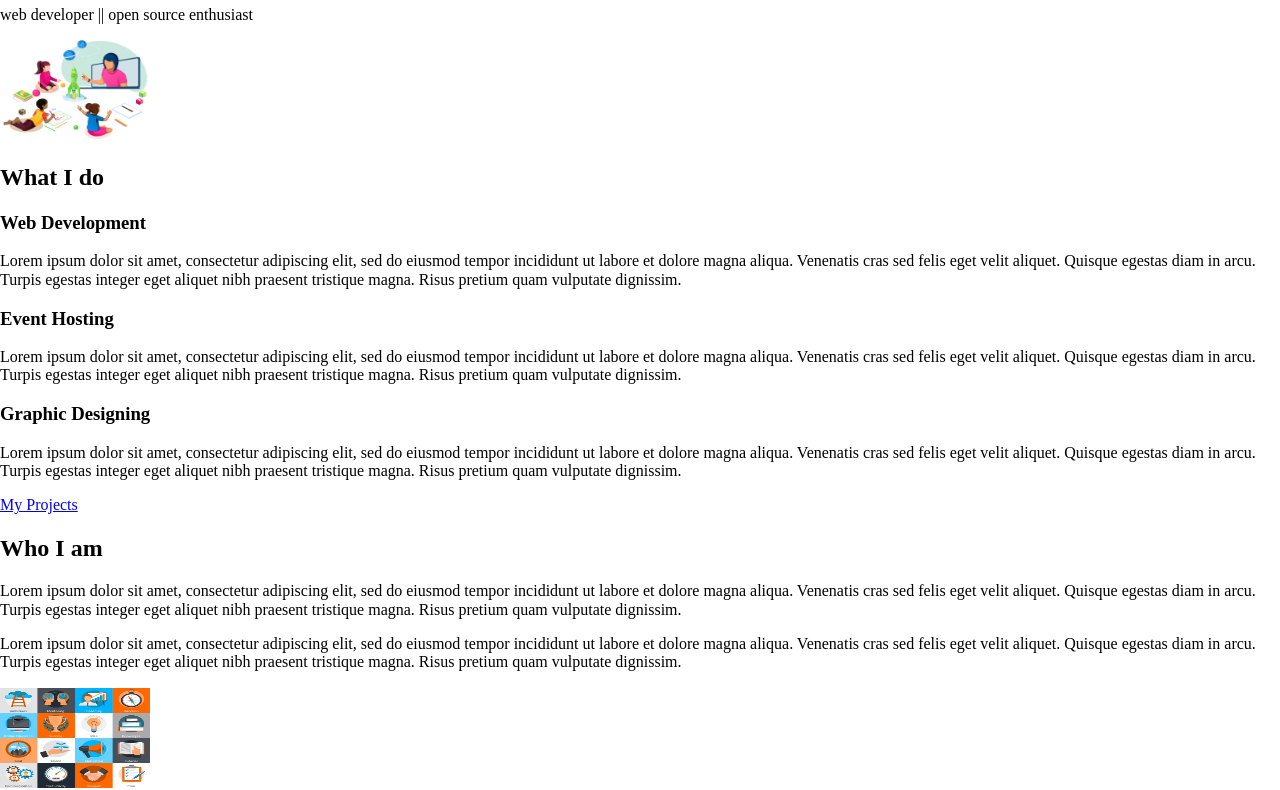
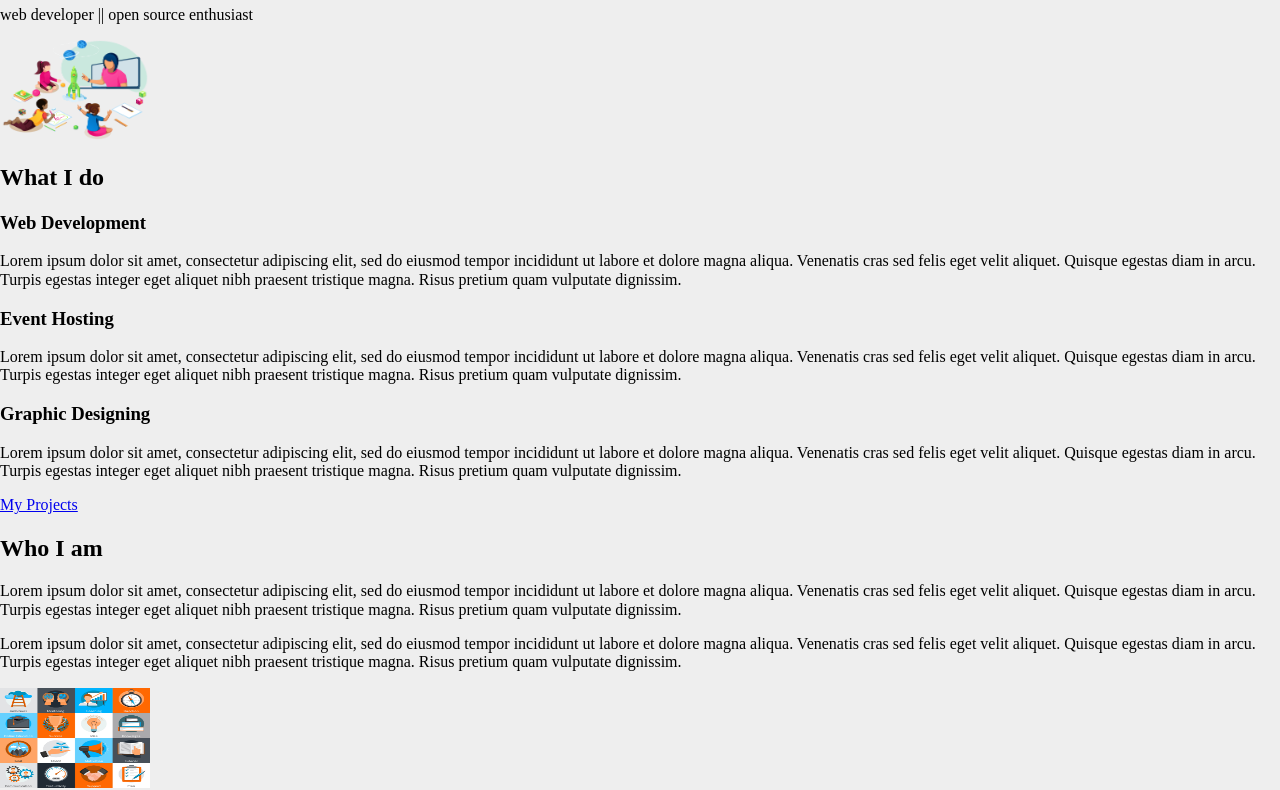
Before and after one commit to drishika2002/MyPortfolio, a plain HTML site: page index.html in a window 1280 px wide. Shown: the part 237-1027 px from the top of the page. Drawn offline with nearby package versions, Linux system fonts and the light colour scheme; a small style sheet from the web is missing.

Commit message:
new changes made

```diff
--- a/css/style.css
+++ b/css/style.css
@@ -1,2 +1,40 @@
+*,
+*::after,
+*::before {
+  box-sizing: border-box;
+}
+
+/*Declaring CSS variables here*/
+
+:root {
+  --font_size-h1: 3rem;
+  --font_size-h2: 2.25rem;
+  --font_size-h3: 1.25rem;
+  --font_size-body: 1rem;
+
+  --first-font: "Source Sans Pro", sans-serif;
+  --second-font: "Source Sans Pro", monospace;
+  --font-wt1: 300;
+  --font-wt2: 900;
+
+  --light_color: #eeeeee;
+  --dark_color: #393e46;
+  --main_color: #00adb5;
+}
+
+/* Using media query here*/
+
+/* styles for browsers larger than 800px */
+@media (min-width: 800px) {
+  :root {
+    --font_size-h1: 4.5rem;
+    --font_size-h2: 3.75rem;
+    --font_size-h3: 1.5rem;
+    --font_size-body: 1.125rem;
+  }
+}
+
+/* Styling starts here :) */
 body {
+  background-color: var(--light_color);
 }
```
Also changed, not shown: index.html (+0 -3 lines).
